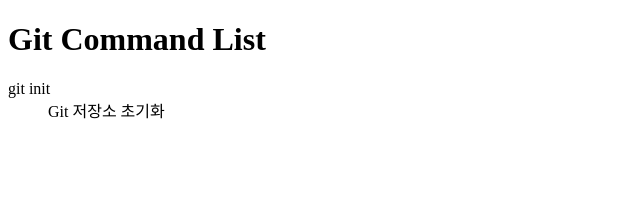
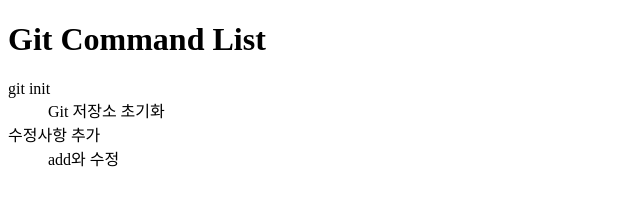
Before and after one commit to onggari/cli-git, a plain HTML site: page index.html in a window 1280 px wide. Shown: the whole page, without its empty margins (0-640 px from the left). Drawn offline with Linux system fonts and the light colour scheme.

Commit message:
add-commit test

```diff
--- a/index.html
+++ b/index.html
@@ -9,6 +9,8 @@
 	<dl>
 		<dt>git init</dt>
 		<dd>Git 저장소 초기화</dd>
+		<dt>수정사항 추가</dt>
+		<dd>add와 수정</dd>
 	</dl>
 </body>
 </html>
```
